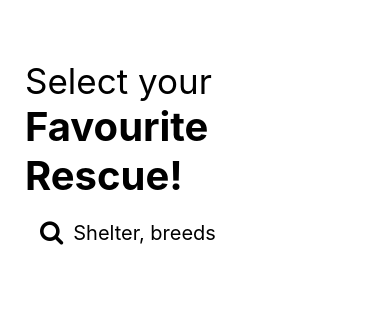
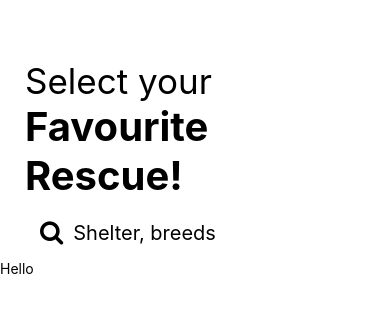
Before and after one commit to emma-ong/react-native-mobile-app, a React Native app: screen / in a window 390 px wide. Shown: the top 312 px of the page. Built offline with nearby package versions, Linux system fonts and the light colour scheme.

Commit message:
Swap cattery image for shelter

```diff
--- a/App.js
+++ b/App.js
@@ -23,12 +23,14 @@
 import { View, Text, StyleSheet } from "react-native"
 import Header from "./src/components/Header"
 import Search from "./src/components/Search"
+import CategoryItem from "./src/components/CategoryItem"
 
 export default function App() {
   return (
     <View style={styles.container}>
       <Header />
       <Search />
+      <CategoryItem />
       <StatusBar />
     </View>
   )
--- /dev/null
+++ b/src/components/CategoryItem.js
@@ -0,0 +1,9 @@
+import { Text, View, StyleSheet } from "react-native"
+
+export default function CategoryItem() {
+  return(
+    <View>
+      <Text>Hello</Text>
+    </View>
+  )
+}
```
Also changed, not shown: src/assets/images/cattery.png (deleted), src/assets/images/shelter.png (added).
